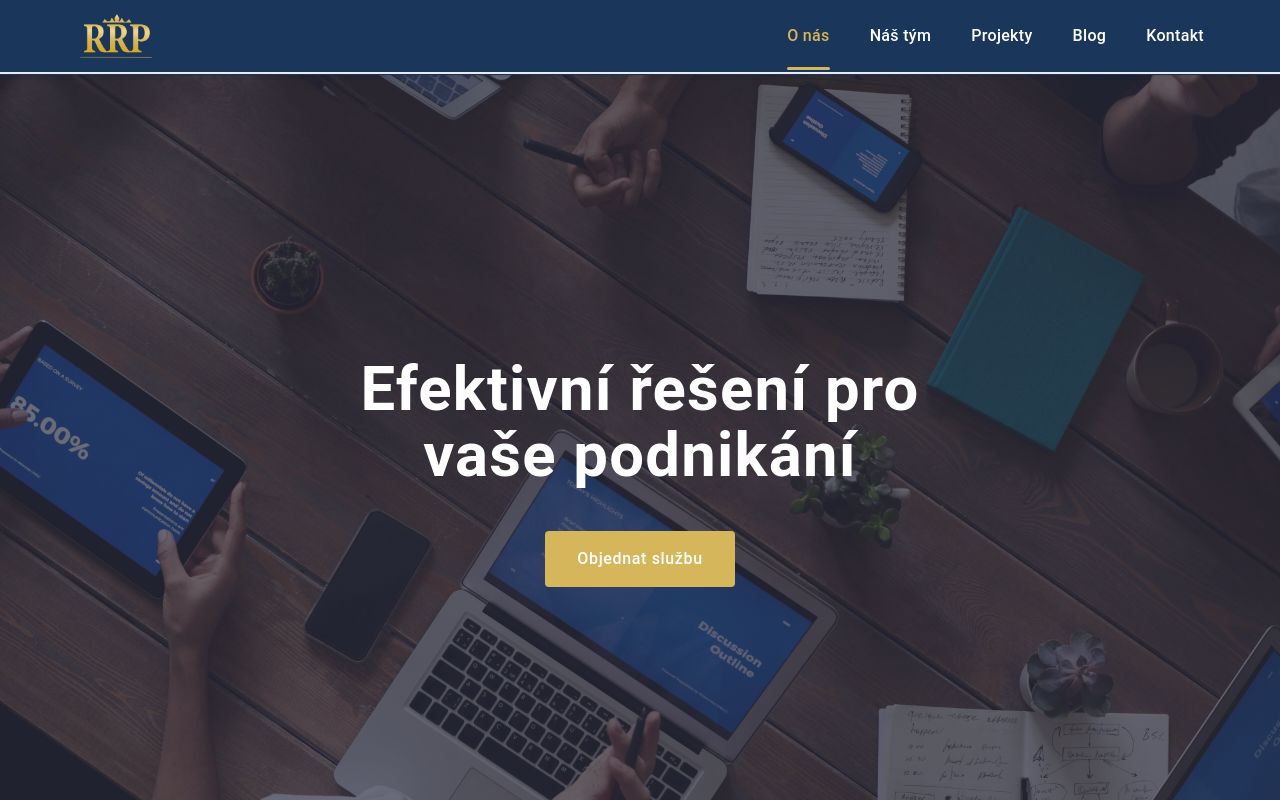
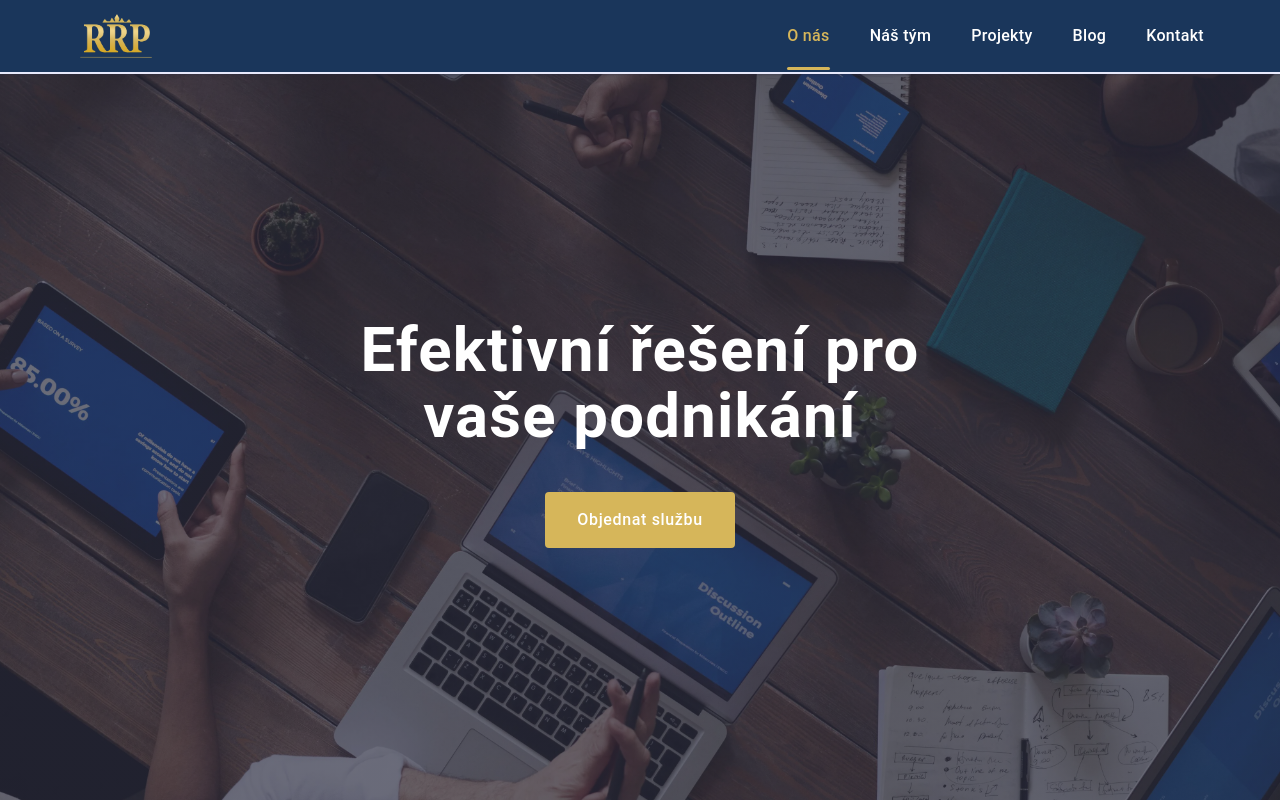
Before and after one commit to svitlanahavrylets/RRP, a React (Vite) app: page / in a window 1280 px wide. Shown: the top 800 px of the page. Built offline with nearby package versions, Linux system fonts and the light colour scheme.

Commit message:
update2 height hero img

```diff
--- a/src/page/HomePage/HomePage.jsx
+++ b/src/page/HomePage/HomePage.jsx
@@ -25,10 +25,12 @@ const HomePage = () => {
   return (
     <>
       <section className={styles.heroImage}>
-        <h1 className={styles.heroTitle}>
-          Efektivní řešení pro vaše podnikání
-        </h1>
-        <Button onClick={handleOpenModal}>Objednat službu</Button>
+        <div className={styles.heroWrapper}>
+          <h1 className={styles.heroTitle}>
+            Efektivní řešení pro vaše podnikání
+          </h1>
+          <Button onClick={handleOpenModal}>Objednat službu</Button>
+        </div>
       </section>
       <section className={styles.benefitsContainer}>
         <div className="container">
--- a/src/page/HomePage/HomePage.module.css
+++ b/src/page/HomePage/HomePage.module.css
@@ -1,10 +1,7 @@
 .heroImage {
-  display: flex;
-  flex-direction: column;
-  align-items: center;
-  justify-content: center;
-  color: var(--primary-color-white);
-  text-align: center;
+  width: 100%;
+  height: 100svh;
+  height: calc(var(--vh, 1vh) * 100); /* fallback */
   background-color: var(--secondary-color-2);
   background-repeat: no-repeat;
   background-size: cover;
@@ -17,14 +14,16 @@
   margin-right: auto;
   margin-left: auto;
   max-width: 320px;
-  padding: 72px 0;
-  margin-top: 30px;
+  margin-top: 0; /* прибираємо щоб не стрибало */
+  display: flex;
+  align-items: center;
+  justify-content: center;
+}
 
-  width: 100%;
-  min-height: 100svh; /* сучасні браузери підтримують стабільно */
-  min-height: calc(
-    var(--vh, 1vh) * 100
-  ); /* fallback для мобайлів, де svh не працює */
+.heroWrapper {
+  padding: 72px 16px; /* або щось типу padding-inline + block */
+  text-align: center;
+  color: #ffffff;
 }
 
 .heroTitle {
@@ -58,12 +57,15 @@
 @media screen and (min-width: 768px) {
   .heroImage {
     max-width: 768px;
-    padding: 112px 0;
     background-image: linear-gradient(
         rgba(46, 47, 66, 0.7),
         rgba(46, 47, 66, 0.7)
       ),
       url("../../assets/tablet.webp");
+  }
+
+  .heroWrapper {
+    padding: 112px 24px;
   }
 
   .heroTitle {
@@ -77,13 +79,15 @@
 @media screen and (min-width: 1158px) {
   .heroImage {
     max-width: 1440px;
-    padding: 188px 0;
     background-image: linear-gradient(
         rgba(46, 47, 66, 0.7),
         rgba(46, 47, 66, 0.7)
       ),
       url("../../assets/desktop.webp");
-    margin-top: 39px;
+  }
+
+  .heroWrapper {
+    padding: 188px 24px;
   }
 
   .heroTitle {
```
